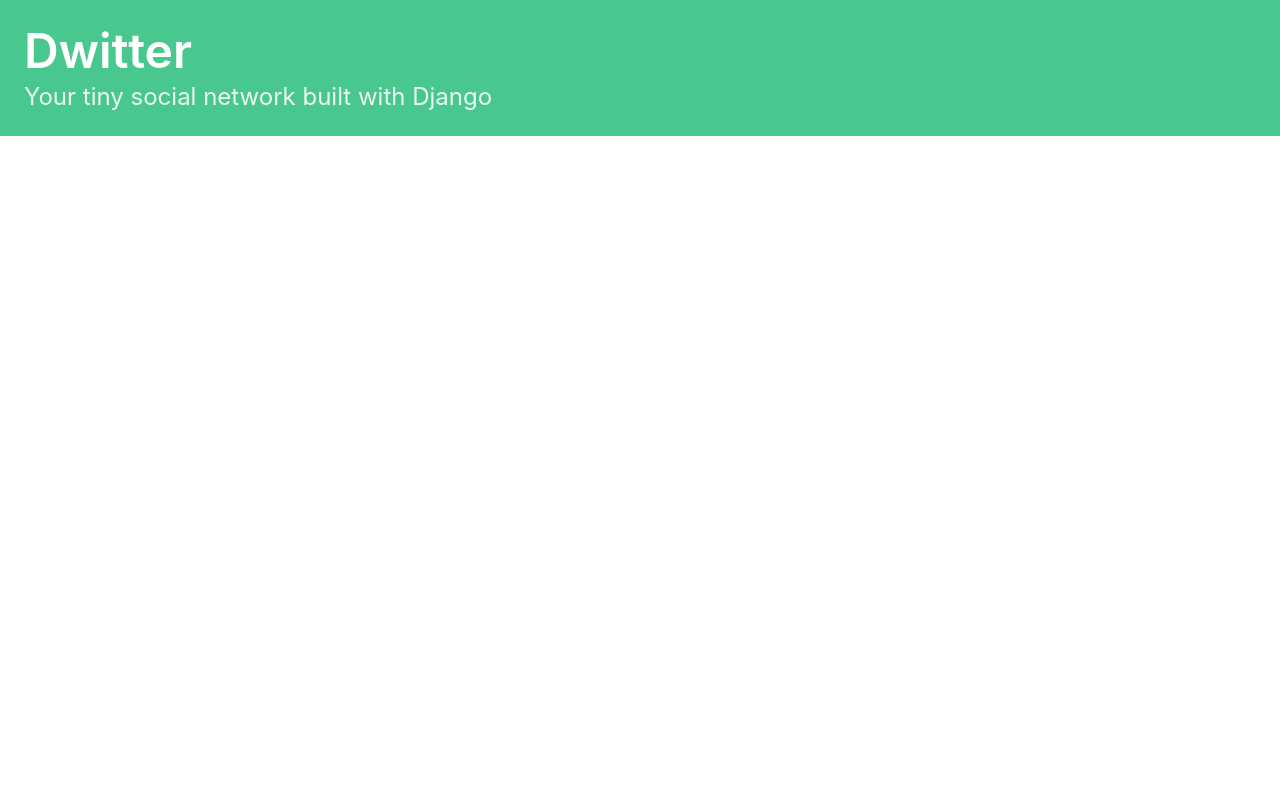
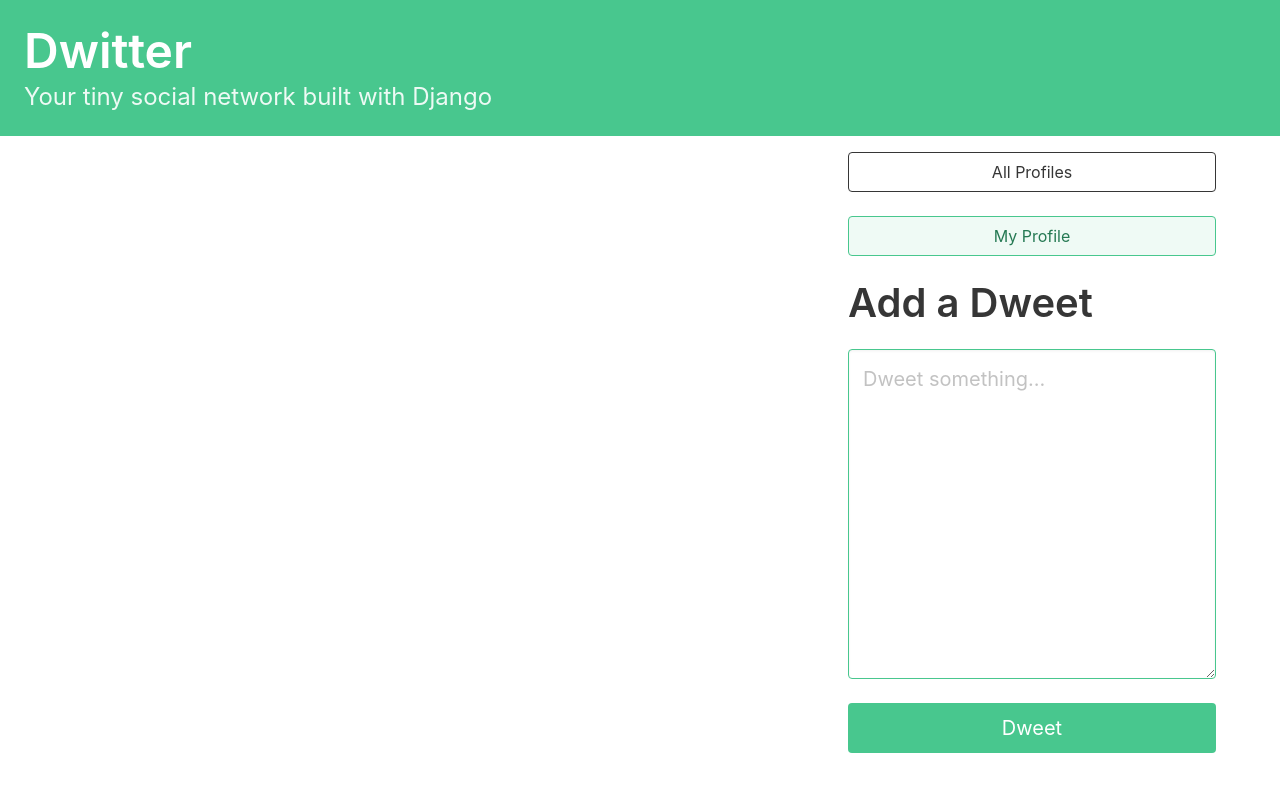
Before and after one commit to rati90/Twitter_With_Django, a Django app: page / in a window 1280 px wide. Run offline with Django 4.2, Linux system fonts and the light colour scheme; the visitor is signed in with stand-in values (Sample User, id 1); data comes from the database, SQL or seed files in the repository; data that the repository does not hold is empty.

Commit message:
user now can tweet. posts are sorted

```diff
--- /dev/null
+++ b/dwitter/forms.py
@@ -0,0 +1,20 @@
+
+from django import forms
+from .models import Dweet
+
+
+class DweetForm(forms.ModelForm):
+    body = forms.CharField(
+        required=True,
+        widget=forms.widgets.Textarea(
+            attrs={
+                "placeholder": "Dweet something...",
+                "class": "textarea is-success is-medium",
+            }
+        ),
+        label="",
+    )
+
+    class Meta:
+        model = Dweet
+        exclude = ('user', )
--- a/dwitter/templates/base.html
+++ b/dwitter/templates/base.html
@@ -10,6 +10,7 @@
     <title>Dwitter</title>
 </head>
 <body>
+    <a href="{% url 'dwitter:dashboard' %} ">
     <section class="hero is-small is-success mb-4">
         <div class="hero-body">
             <h1 class="title is-1">Dwitter</h1>
@@ -18,6 +19,7 @@
             </p>
         </div>
     </section>
+    </a>
 
     <div class="container">
         <div class="columns">
--- a/dwitter/templates/dwitter/dashboard.html
+++ b/dwitter/templates/dwitter/dashboard.html
@@ -4,16 +4,51 @@
 {% block content %}
 
 <div class="column">
-    {% for followed in user.profile.follows.all %}
-        {% for dweet in followed.user.dweets.all %}
+{% for dweet in dweets %}
     <div class="box">
-                {{ dweet.body }}
+        {{dweet.body}}
         <span class="is-small has-text-grey-light">
             ({{ dweet.created_at }} by {{ dweet.user.username }}
         </span>
     </div>
 {% endfor %}
-    {% endfor %}
+</div>
+
+<div class="column is-one-third">
+
+    <div class="block">
+        <a href="{% url 'dwitter:profile_list' %} ">
+            <button class="button is-dark is-outlined is-fullwidth">
+                All Profiles
+            </button>
+        </a>
+    </div>
+
+    <div class="block">
+        <a href="{% url 'dwitter:profile' request.user.profile.id %} ">
+            <button class="button is-success is-light is-outlined is-fullwidth">
+                My Profile
+            </button>
+        </a>
+    </div>
+
+    <div class="block">
+        <div class="block">
+            <h2 class="title is-2">Add a Dweet</h2>
+        </div>
+        <div class="block">
+            <form method="post">
+                {% csrf_token %}
+                {{ form.as_p }}
+                <button class="button is-success is-fullwidth is-medium mt-5"
+                        type="submit">Dweet
+                </button>
+            </form>
+        </div>
+    </div>
+
+
+
 </div>
 
 {% endblock content %}
--- a/dwitter/views.py
+++ b/dwitter/views.py
@@ -1,9 +1,27 @@
-from django.shortcuts import render
-from .models import Profile
+from django.shortcuts import render, redirect
+
+from .forms import DweetForm
+from .models import Dweet, Profile
 
 
 def dashboard(request):
-    return render(request, "dwitter/dashboard.html")
+    form = DweetForm(request.POST or None)
+    if request.method == "POST":
+        if form.is_valid():
+            dweet = form.save(commit=False)
+            dweet.user = request.user
+            dweet.save()
+            return redirect("dwitter:dashboard")
+
+    followed_dweets = Dweet.objects.filter(
+        user__profile__in=request.user.profile.follows.all()
+    ).order_by('-created_at')
+
+    return render(
+        request,
+        "dwitter/dashboard.html",
+        {"form": form, "dweets": followed_dweets},
+    )
 
 
 def profile_list(request):
```
Lines whose indentation alone changed are shown as unchanged.
